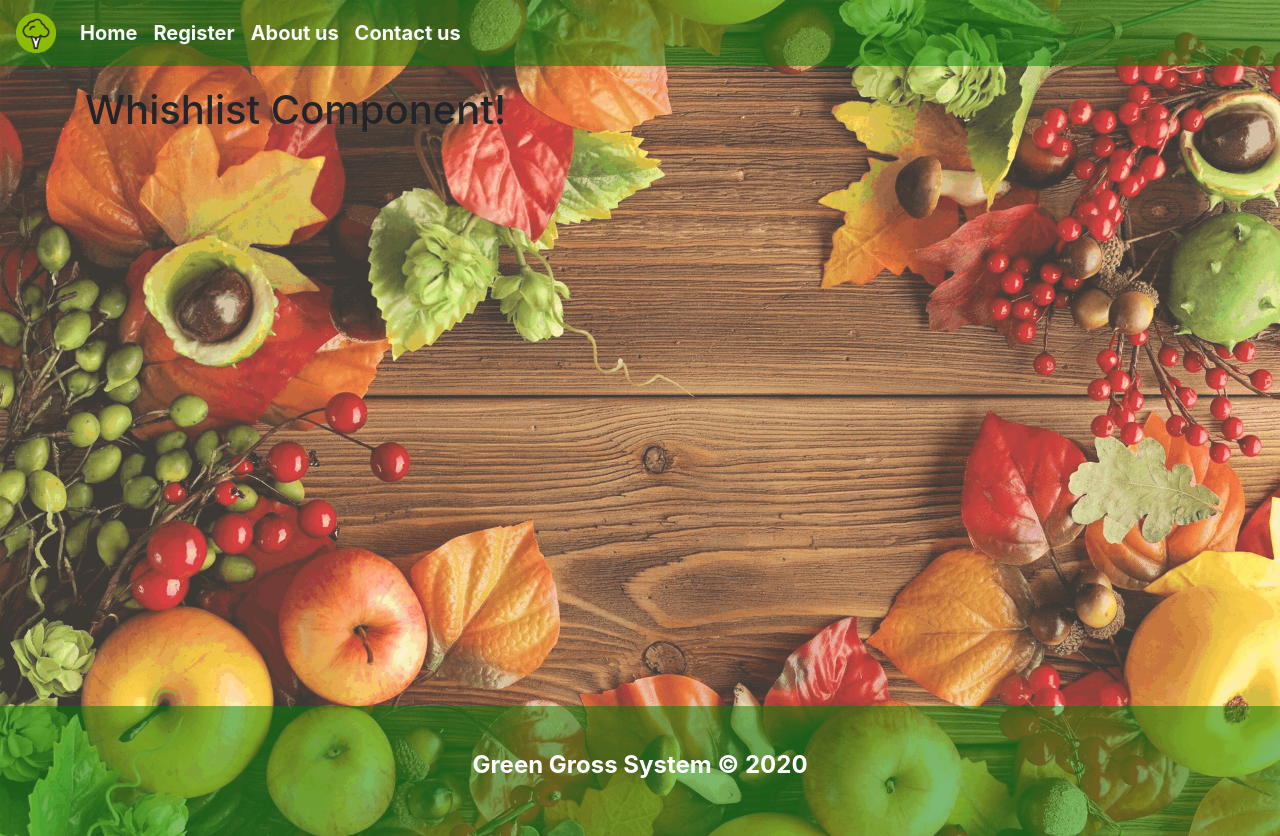
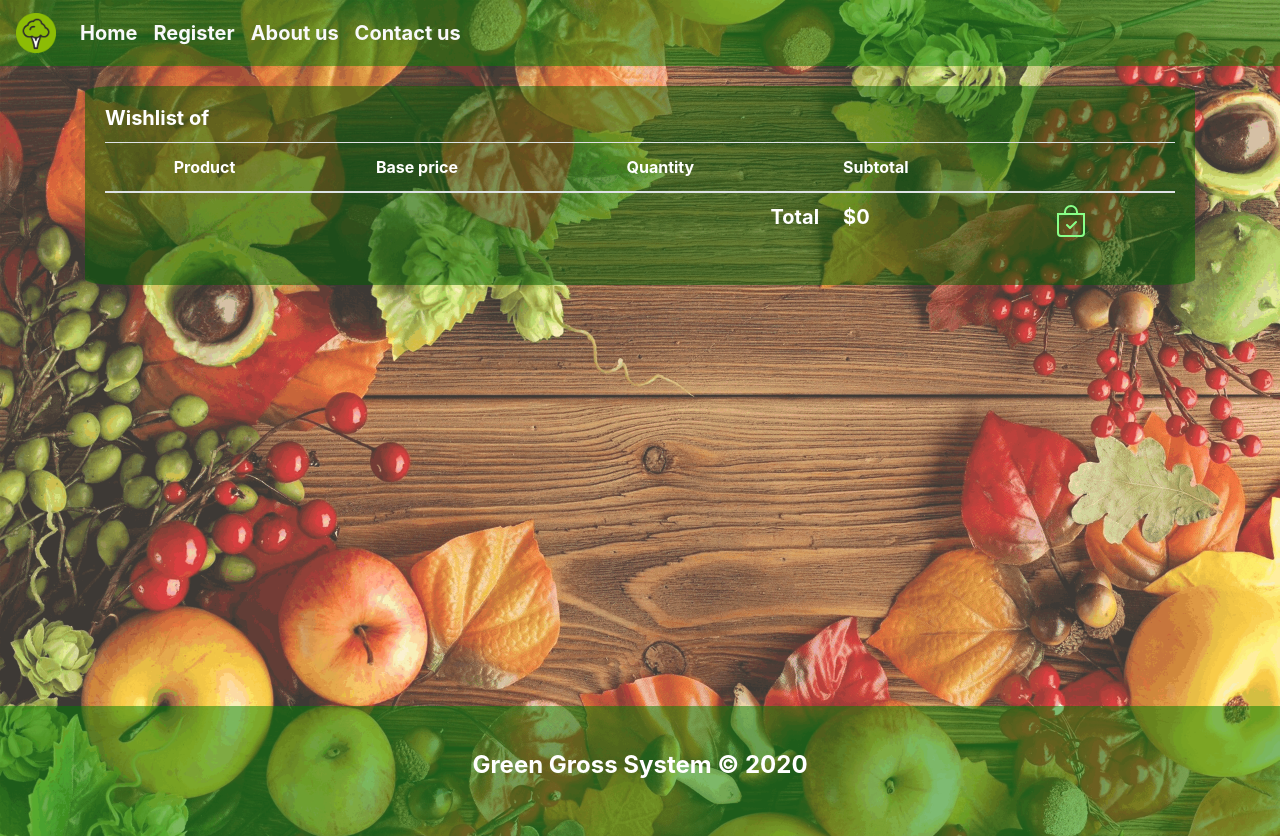
Before and after one commit to pecamardelli/green_gross_system, a React (Create React App) app: page /wishlist in a window 1280 px wide. Built offline with nearby package versions, Linux system fonts and the light colour scheme.

Commit message:
Add wishlist component

```diff
--- a/src/App.css
+++ b/src/App.css
@@ -51,6 +51,15 @@ body {
   background-size: cover;
 }
 
+.table>tbody>tr>td,
+.table>tbody>tr>th,
+.table>tfoot>tr>td,
+.table>tfoot>tr>th,
+.table>thead>tr>td,
+.table>thead>tr>th {
+    vertical-align: middle;
+}
+
 .four-o-four {
   font-size: 15ch;
   color: #96e73a;
@@ -78,7 +87,7 @@ main {
 }
 
 .product-quantity {
-  max-width: 30px;
+  max-width: 40px;
 }
 
 .register-form {
--- a/src/components/aboutUs.jsx
+++ b/src/components/aboutUs.jsx
@@ -23,9 +23,9 @@ export default function AboutUs() {
                             Phasellus sed dictum tortor. Aenean quis ex ex. Praesent sed risus et ligula consequat sollicitudin.
                             In diam odio, sodales nec libero ut, posuere laoreet purus. Orci varius natoque penatibus et magnis dis parturient montes, nascetur ridiculus mus.</p>
                         <div className="d-flex justify-content-between align-items-center">
-                            { icons.atIcon() }
+                            { icons.atIcon('1.6em') }
                             <h5>www.greengross.com</h5>
-                            { icons.mailIcon() }
+                            { icons.mailIcon('1.5em') }
                             <h5>sales@greengross.com</h5>
                         </div>
                     </div>
--- a/src/components/common/productCard.jsx
+++ b/src/components/common/productCard.jsx
@@ -17,7 +17,7 @@ function ProductCard({ data }) {
 
     const addToCart = () => {
         if (userData.username) {
-            const tempUserData = userData;
+            const tempUserData = JSON.parse(JSON.stringify(userData));
 
             let wishList = userData.wishList;
             if (!wishList) wishList = [];
@@ -25,7 +25,7 @@ function ProductCard({ data }) {
             const item = wishList.find(i => i.id === data.id);
             if (!item) {
                 const newItem = {
-                    id: data.id,
+                    ...data,
                     number: quantity
                 };
                 wishList.push(newItem);
--- a/src/components/contactUs.jsx
+++ b/src/components/contactUs.jsx
@@ -5,15 +5,17 @@ export default function ContactUs() {
     const msgRef = useRef();
 
     const handleSubmit = () => {
+        const msg = msgRef.current.value;
+        if (msg) toast.success("Message successfully sent!");
+        else return toast.error("Please, write a message.");
         msgRef.current.value = "";
-        toast.success("Message successfully sent!");
     };
 
     return (<center>
         <div className="register-form text-white">
             <div className="card-transparent">
                 <div className="card-body">
-                    <h3>Contact us and we will respond as soon as posible!</h3>
+                    <h3>Contact us and we will respond as soon as possible!</h3>
                 </div>
             </div>
             <br />
--- a/src/components/wishList.jsx
+++ b/src/components/wishList.jsx
@@ -1,9 +1,119 @@
-import React from 'react';
+import React, { useContext } from 'react';
+import UserContext from './../context/userContext';
+import noImage from '../assets/images/not_found.png';
+import icons from '../assets/icons';
+import { toast } from 'react-toastify';
 
 function WishList(props) {
+    const {userData, setUserData} = useContext(UserContext);
+
+    const handleDelete = (itemId) => {
+        const tempUserData = JSON.parse(JSON.stringify(userData));
+        const index = tempUserData.wishList.findIndex(i => i.id === itemId);
+        tempUserData.wishList.splice(index,1);
+
+        localStorage.setItem('userData', JSON.stringify(tempUserData));
+        setUserData(tempUserData);
+    };
+
+    const getSaleTotal = () => {
+        if (!userData.wishList) return 0;
+
+        let total = 0;
+        for (let item of userData.wishList) {
+            total += item.price * item.number;
+        }
+
+        return Math.round(total*100)/100;
+    };
+
+    const handleCheckout = () => {
+        if (getSaleTotal() === 0)
+            return toast.error("You don't have any items in your cart!");
+
+        toast.success(`Thanks for buying!`);
+        const tempUserData = JSON.parse(JSON.stringify(userData));
+        tempUserData.wishList = [];
+        localStorage.setItem('userData', JSON.stringify(tempUserData));
+        setUserData(tempUserData);
+    };
+
     return (
-        <div>
-            <h1>Whishlist Component!</h1>
+        <div className="card-transparent">
+            <div className="card-body">
+                <div className="card-title h-40 text-white">
+                    <h5>
+                        <strong>Wishlist of {userData.username}</strong>
+                    </h5>
+                </div>
+                <table className="table text-white">
+                    <thead>
+                        <tr>
+                            <th scope="col"></th>
+                            <th scope="col">Product</th>
+                            <th scope="col">Base price</th>
+                            <th scope="col">Quantity</th>
+                            <th scope="col">Subtotal</th>
+                            <th scope="col"></th>
+                        </tr>
+                    </thead>
+                    <tbody>
+                        {userData.wishList?.map(item =>
+                            <tr key={item.id}>
+                                <td style={{ width: '7%' }}>
+                                    <img
+                                        className="card-img"
+                                        src={`../assets/images/${item.imageFile}`}
+                                        onError={(e) => {
+                                            e.target.onerror = null;
+                                            // This conditional prevents an infinite fallback loop
+                                            // when noImage is not available or undefined
+                                            if(noImage) e.target.src=noImage;
+                                            else e.target.src=''
+                                        }}
+                                        alt={item.displayName}
+                                    />
+                                </td>
+                                <td>
+                                    <h6 style={{ margin: '2px 0 0 0'}}>
+                                        <strong>{item.displayName}</strong>
+                                    </h6>
+                                </td>
+                                <td>
+                                    <h6 style={{ margin: '2px 0 0 0'}}>
+                                        ${item.price}
+                                    </h6>
+                                </td>
+                                <td>
+                                    <h5 style={{ margin: '2px 0 0 0'}}>
+                                        {item.number}
+                                    </h5>
+                                </td>
+                                <td>
+                                    <h6 style={{ margin: '2px 0 0 0'}}>
+                                        <strong>${Math.round(item.number * item.price*100)/100}</strong>
+                                    </h6>
+                                </td>
+                                <td>
+                                    <span onClick={() => handleDelete(item.id)}>{ icons.trashIcon() }</span>
+                                </td>
+                            </tr>
+                        )}
+                        <tr>
+                            <td colSpan='3'></td>
+                            <td className='text-right'>
+                                <h5><strong>Total</strong></h5>
+                            </td>
+                            <td>
+                                <h5><strong>${getSaleTotal()}</strong></h5>
+                            </td>
+                            <td>
+                                <span onClick={handleCheckout}>{icons.buyedIcon()}</span>
+                            </td>
+                        </tr>
+                    </tbody>
+                </table>
+            </div>
         </div>
     );
 }
```
Also changed, not shown: 1 other file (tests, documents, lock files or other folders).
